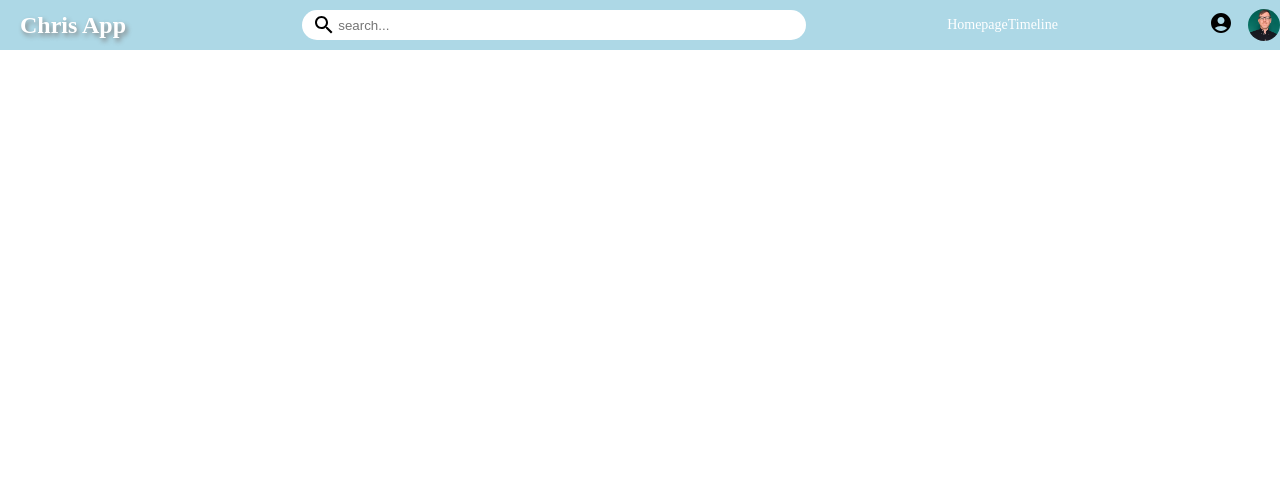
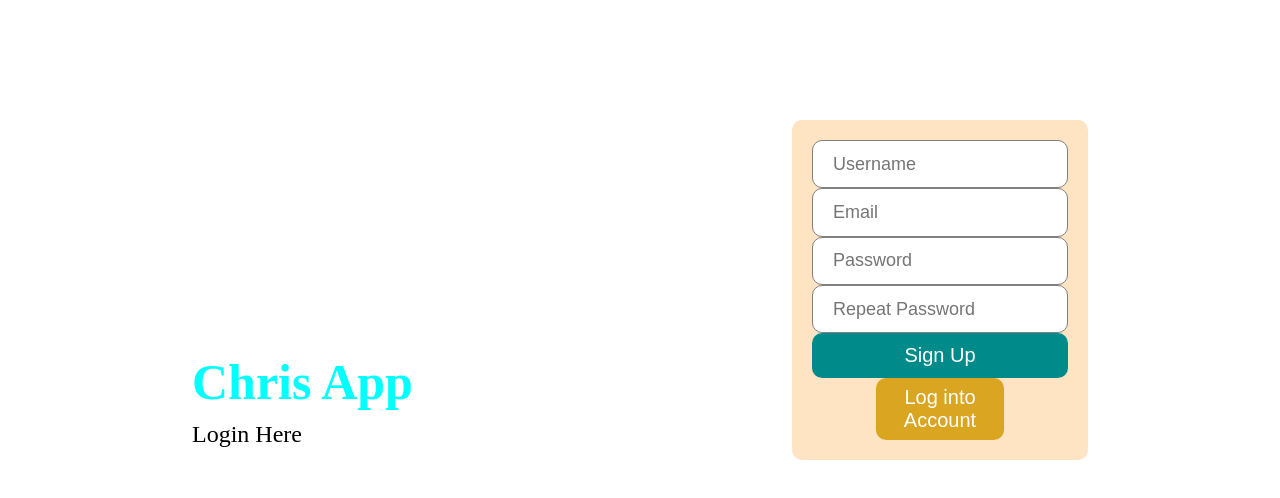
Before and after one commit to ChristopherA81/Social-App, a React (Create React App) app in the folder client/: page / in a window 1280 px wide. Shown: the top 498 px of the page. Built offline with nearby package versions, Linux system fonts and the light colour scheme.

Commit message:
Login/Register components updated

```diff
--- a/client/src/App.js
+++ b/client/src/App.js
@@ -3,16 +3,19 @@ import Home from './pages/home/Home';
 import Register from './pages/register/Register';
 import Login from './pages/login/Login';
 import Profile from './pages/profile/Profile';
-
-import {BrowserRouter as Router, Routes, Route} from 'react-router-dom';
+import {BrowserRouter as Router, Routes, Route, Navigate} from 'react-router-dom';
+import { AuthContext } from './context/AuthContext';
+import { useContext } from 'react';
 
 function App () {
+
+  const {user} = useContext(AuthContext)
   return (
     <Router>
       <Routes>
-        <Route exact path="/" element={<Home/>}/>
-        <Route path="/login" element={<Login/>}/>
-        <Route path="/register" element={<Register/>}/>
+        <Route exact path="/" element={ user ? <Home/> : <Register/>}/>
+        <Route path="/login" element={ user ? <Navigate to="/"/> : <Login/>}/>
+        <Route path="/register" element={ user ? <Navigate to="/"/> : <Register/>}/>
         <Route path="/profile:username" element={<Profile/>}/>
 
       </Routes>
--- a/client/src/context/AuthContext.js
+++ b/client/src/context/AuthContext.js
@@ -1,13 +1,27 @@
-import { createContext } from "react";
+import {createContext, useReducer } from 'react';
+import AuthReducer from './AuthReducer';
 
 const INITIAL_STATE = {
-    user: null,
-    isFetching: false,
-    error: false
+  user: null,
+  isFetching: false,
+  error: false,
 };
 
-export const AuthContext = createContext(INITIAL_STATE);
+export const AuthContext = createContext (INITIAL_STATE);
 
-export const AuthContextProvider = () => {
+export const AuthContextProvider = ({children}) => {
+  const [state, dispatch] = useReducer (AuthReducer, INITIAL_STATE);
 
-}
+  return (
+    <AuthContext.Provider
+      value={{
+        user: state.user,
+        isFetching: state.isFetching,
+        error: state.error,
+        dispatch,
+      }}
+    >
+      {children}
+    </AuthContext.Provider>
+  );
+};
--- a/client/src/context/AuthReducer.js
+++ b/client/src/context/AuthReducer.js
@@ -0,0 +1,26 @@
+const AuthReducer = (state, action) => {
+    switch (action.type) {
+        case "LOGIN_START":
+            return {
+                user: null,
+                isFetching: true,
+                error: false,
+            };
+            case "LOGIN_SUCCESS":
+            return {
+                user: action.payload,
+                isFetching: false,
+                error: false,
+            };
+            case "LOGIN_FAILURE":
+            return {
+                user: null,
+                isFetching: false,
+                error: action.payload,
+            };
+            default:
+                return state
+    }
+};
+
+export default AuthReducer
--- a/client/src/index.js
+++ b/client/src/index.js
@@ -1,11 +1,14 @@
 import React from 'react';
 import ReactDOM from 'react-dom/client';
 import App from './App';
+import { AuthContextProvider } from './context/AuthContext';
 
 
 const root = ReactDOM.createRoot(document.getElementById('root'));
 root.render(
   <React.StrictMode>
+    <AuthContextProvider>
     <App />
+    </AuthContextProvider>
   </React.StrictMode>
 );
--- a/client/src/pages/login/Login.jsx
+++ b/client/src/pages/login/Login.jsx
@@ -1,13 +1,20 @@
-import {useRef} from 'react';
+import { useContext, useRef} from 'react';
 import './login.css';
+import {loginCall} from '../../apiCalls';
+import {AuthContext} from '../../context/AuthContext';
 
 export default function Login () {
   const email = useRef ();
   const password = useRef ();
+  const { user, isFetching, error, dispatch } = useContext (AuthContext);
 
-  const handleClick = e => {
+  const handleClick = (e) => {
     e.preventDefault ();
-    console.log (email);
+    loginCall (
+      { email:email.current.value, password:password.current.value},
+      dispatch
+    );
+    console.log(user);
   };
   return (
     <div className="login">
@@ -34,7 +41,7 @@ export default function Login () {
               className="loginInput"
               ref={password}
             />
-            <button className="loginButton">Log In </button>
+            <button className="loginButton">{isFetching ? "loading" : "Log In"} </button>
             <span className="loginForgot">Forgot Password?</span>
             <button className="loginRegisterButton">
               Create a New Account
--- a/client/src/pages/register/Register.jsx
+++ b/client/src/pages/register/Register.jsx
@@ -1,6 +1,41 @@
-import "./register.css"
+import './register.css';
+import {useRef} from 'react';
+import axios from 'axios';
+import { useNavigate } from "react-router-dom"
 
-export default function Register() {
+export default function Register () {
+  const username = useRef ();
+  const email = useRef ();
+  const password = useRef ();
+  const passwordRepeat = useRef ();
+  const navigate = useNavigate()
+
+  const handleClick = async e => {
+    e.preventDefault ();
+
+    if(passwordRepeat.current.value !== password.current.value) {
+        passwordRepeat.current.setCustomValidity("Passwords don't match")
+    } else {
+        const user = {
+            username: username.current.value,
+            email: email.current.value,
+            password: password.current.value,
+        }
+
+        try {
+            await axios.post("/auth/register", user);
+            navigate.push("/login");
+
+        } catch(err) {
+            console.log(err);
+        }
+
+    }
+
+
+
+  };
+
   return (
     <div className="login">
       <div className="loginWrapper">
@@ -11,17 +46,40 @@ export default function Register() {
           </span>
         </div>
         <div className="loginRight">
-                <div className="loginBox">
-                    <input placeholder="Username" className="loginInput" />
-                    <input placeholder="Email" className="loginInput" />
-                    <input placeholder="Password" className="loginInput" />
-                    <input placeholder="Repeat Password" className="loginInput" />
-                    <button className="loginButton">Sign Up</button>
+          <form className="loginBox" onSubmit={handleClick}>
+            <input
+              placeholder="Username"
+              required
+              ref={username}
+              className="loginInput"
+            />
+            <input
+              placeholder="Email"
+              required
+              ref={email}
+              className="loginInput"
+              type="email"
+            />
+            <input
+              placeholder="Password"
+              required
+              ref={password}
+              className="loginInput"
+              type="password"
+            />
+            <input
+              placeholder="Repeat Password"
+              required
+              ref={passwordRepeat}
+              className="loginInput"
+              type="password"
+            />
+            <button className="loginButton" type="submit">Sign Up</button>
             <button className="loginRegisterButton">Log into Account</button>
-                </div>
+          </form>
         </div>
       </div>
 
     </div>
-  )
+  );
 }
```
Also changed, not shown: client/src/context/AuthActions.js (+13 -0 lines). Lines whose indentation alone changed are shown as unchanged.
